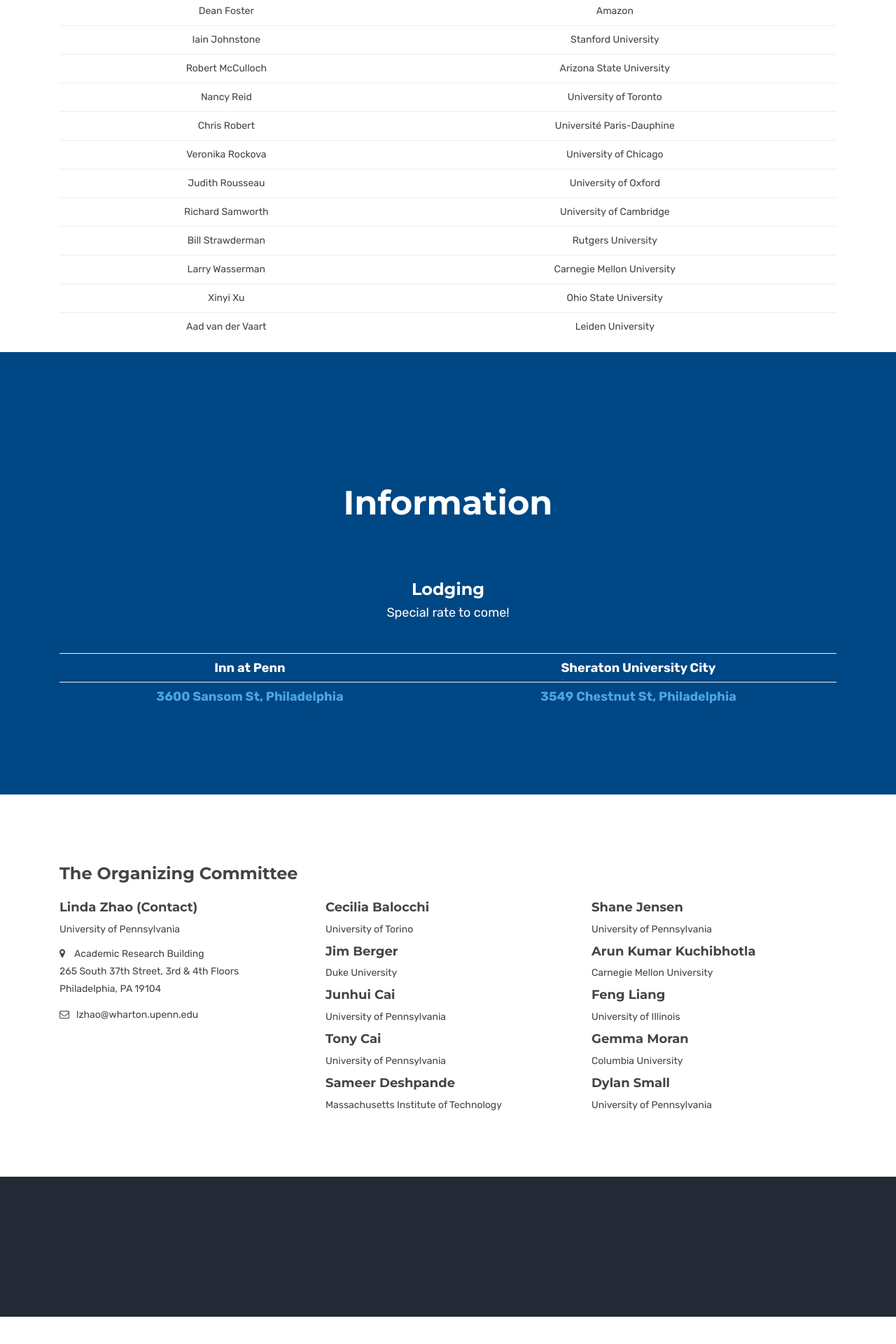
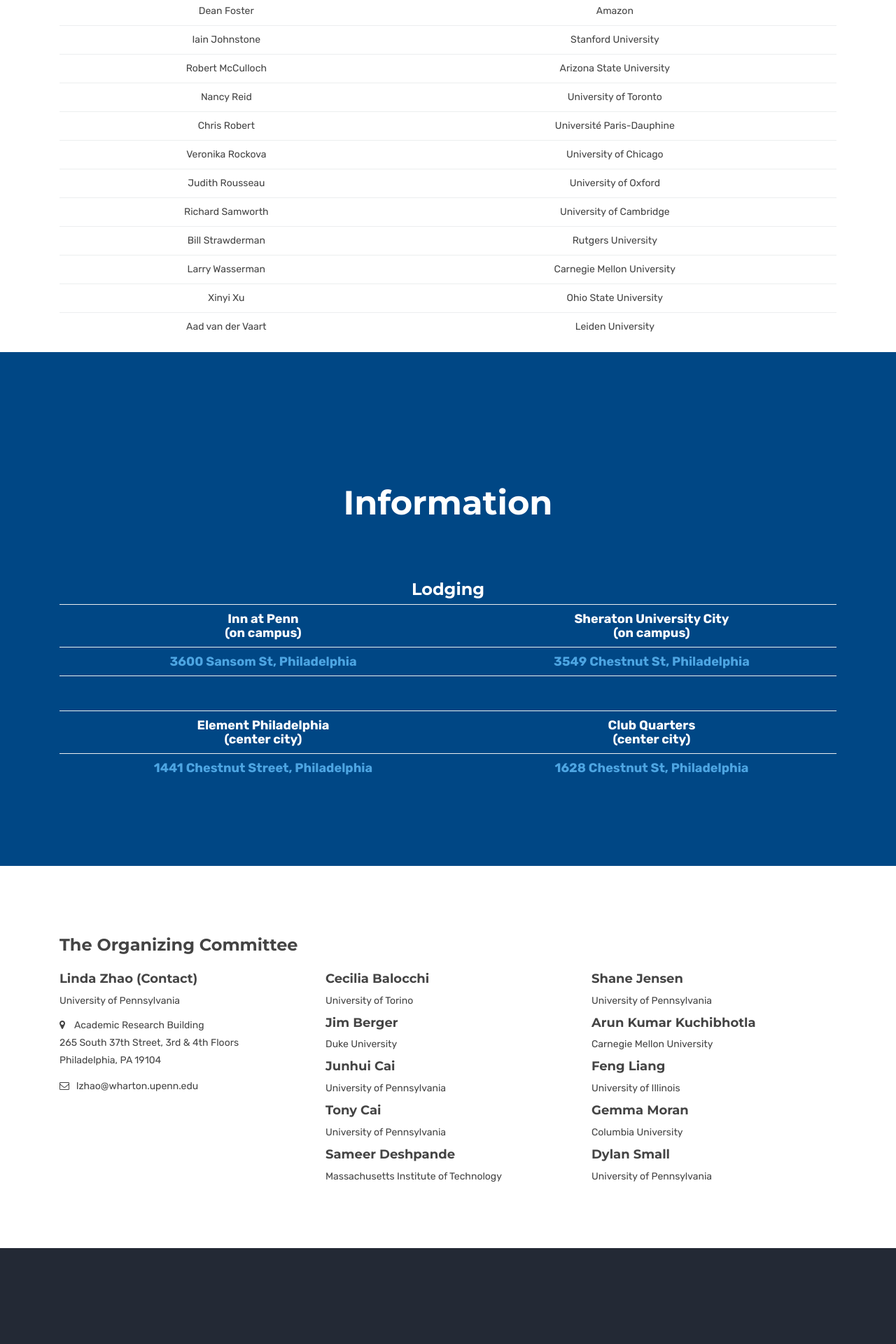
Before and after one commit to cccfran/edgeorge70, a Jekyll site: the page built from index.html, in a window 1280 px wide. Shown: the part 1496-3416 px from the top of the page at 70% size. Built offline with Jekyll 4.4.1, drawn with Linux system fonts in a browser that asks for light colours; nearby versions of some CDN libraries; library files that are not in the unit come from our copies.

Commit message:
Update index.html: lodging

```diff
--- a/index.html
+++ b/index.html
@@ -191,15 +191,26 @@ canonical: https://heliumjk.github.io
                 <br> -->
                 <div class="row-spacer"></div>
                 <h3>Lodging</h3>
-                <p>Special rate to come!</p>
+                <!-- <p>Special rate to come!</p> -->
                 <table class="table">
                   <tr>
-                    <th>Inn at Penn</th>
-                    <th>Sheraton University City</th>
+                    <th>Inn at Penn <br>(on campus) </th>
+                    <th>Sheraton University City<br>(on campus)</th>
                   </tr>
                   <tr>
                     <th><a target="_blank" href="https://www.theinnatpenn.com/">3600 Sansom St, Philadelphia</a></th>
                     <th><a target="_blank" href="https://www.marriott.com/hotels/travel/phlus-sheraton-philadelphia-university-city-hotel/">3549 Chestnut St, Philadelphia</a></th>
+                  </tr>
+                  <tr>
+                    <td height="50" colspan="2"></td>
+                  </tr>
+                  <tr>
+                    <th>Element Philadelphia<br>(center city)</th>
+                    <th>Club Quarters<br>(center city)</th>
+                  </tr>
+                  <tr>
+                    <th><a target="_blank" href="https://www.marriott.com/hotels/travel/phlel-element-philadelphia/">1441 Chestnut Street, Philadelphia</a></th>
+                    <th><a target="_blank" href="https://clubquartershotels.com/philadelphia/rittenhouse-square">1628 Chestnut St, Philadelphia</a></th>
                   </tr>
                 </table>
               </div>
```
